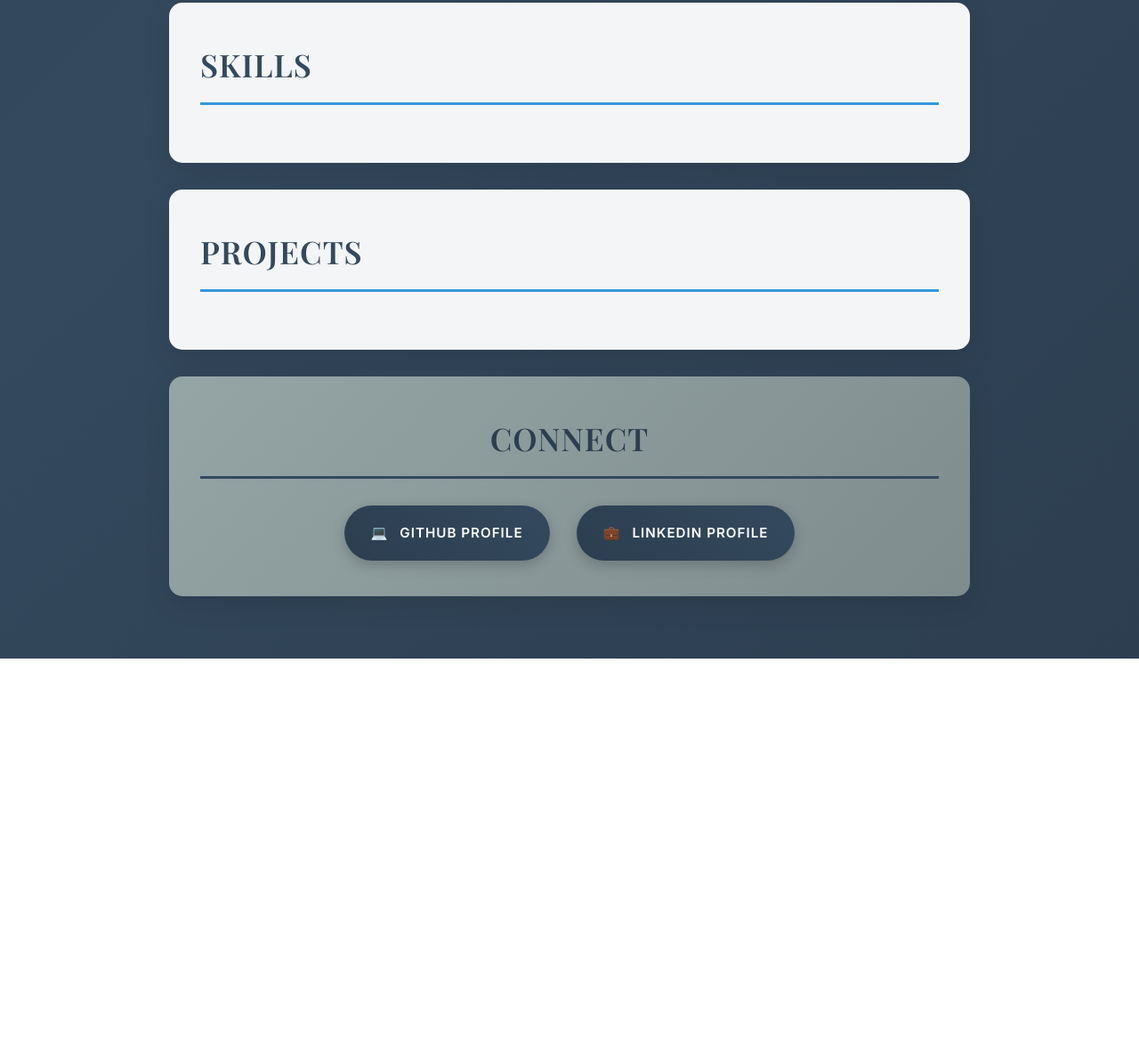
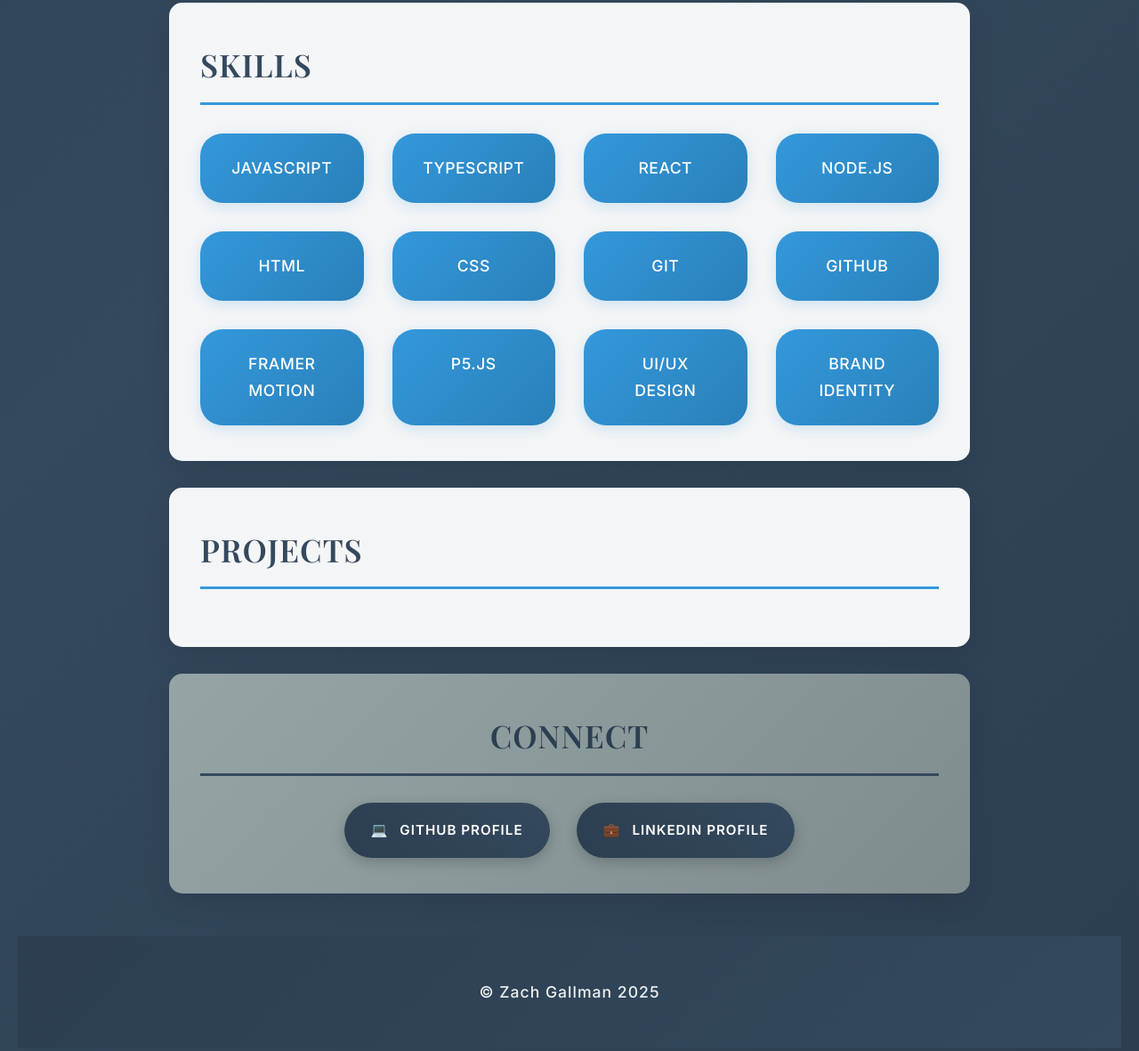
Before and after one commit to zdotg/zach-Luna, a plain HTML site: page index.html in a window 1280 px wide. Shown: the part 1441-2622 px from the top of the page at 89% size. Before the commit the page ends 2181 px from the top, so only its background shows below. Drawn offline with nearby package versions, Linux system fonts and the light colour scheme.

Commit message:
js added, created footer and skills

```diff
--- a/css/index.css
+++ b/css/index.css
@@ -205,8 +205,33 @@ section h2 {
 }
 
 /* Skills Section */
-#skills {
-    background: rgba(255, 255, 255, 0.95);
+#skills ul {
+    display: grid;
+    grid-template-columns: repeat(auto-fit, minmax(200px, 1fr));
+    gap: 1rem;
+    list-style: none;
+    padding: 0;
+    margin-top: 2rem;
+}
+
+#skills li {
+    background: linear-gradient(135deg, #3498db, #2980b9);
+    color: white;
+    padding: 1rem 1.5rem;
+    border-radius: 25px;
+    text-align: center;
+    font-weight: 500;
+    font-size: 0.95rem;
+    transition: all 0.3s ease;
+    box-shadow: 0 4px 15px rgba(52, 152, 219, 0.2);
+    text-transform: uppercase;
+    letter-spacing: 0.5px;
+}
+
+#skills li:hover {
+    transform: translateY(-3px);
+    box-shadow: 0 6px 20px rgba(52, 152, 219, 0.3);
+    background: linear-gradient(135deg, #2980b9, #34495e);
 }
 
 /* Projects Section */
@@ -276,6 +301,22 @@ section h2 {
     margin-right: 8px;
 }
 
+/* Footer Styling */
+footer {
+    background: linear-gradient(135deg, #2c3e50 0%, #34495e 100%);
+    color: #ecf0f1;
+    text-align: center;
+    padding: 2rem;
+    margin-top: 3rem;
+}
+
+footer p {
+    margin: 0;
+    font-size: 1rem;
+    font-weight: 500;
+    letter-spacing: 1px;
+
+}
 /* Responsive Design */
 @media (max-width: 768px) {
     body {
@@ -362,6 +403,43 @@ section h2 {
     }
 }
 
+/* Responsive Adjustments for Skills */
+    @media screen and (min-width: 768px) {
+    #skills ul {
+        grid-template-columns: repeat(auto-fit, minmax(180px, 1fr));
+        gap: 1.5rem;
+    }
+
+    #skills li {
+        padding: 1.2rem 1.5rem;
+        font-size: 1rem;
+    }
+
+    footer {
+        padding: 2.5rem;
+    }
+
+    footer p {
+        font-size: 1.1rem;
+    }
+}
+
+@media screen and (min-width: 1024px) {
+    #skills ul {
+        grid-template-columns: repeat(4, 1fr);
+        gap: 2rem;
+    }
+
+    #skills li {
+        padding: 1.5rem 2rem;
+        font-size: 1.1rem;
+    }
+
+    footer {
+        padding: 3rem;
+    }
+}
+
 /* Accessibility */
 @media (prefers-reduced-motion: reduce) {
     * {
--- a/index.html
+++ b/index.html
@@ -83,7 +83,7 @@
 
    <section id="skills">
         <h2>Skills</h2>
-        <!-- Javascript here later -->
+        <ul></ul>
     </section>
 
      <section id="projects">
@@ -104,5 +104,7 @@
             </a>
         </div>
     </section>
+
+    <script src="js/index.js"></script>
 </body>
 </html>
--- /dev/null
+++ b/js/index.js
@@ -0,0 +1,37 @@
+// Add Footer Element using DOM manipulation
+const body = document.getElementsByTagName("body")[0];
+const footer = document.createElement("footer");
+body.appendChild(footer);
+
+// Insert Copyright Text in Footer
+const today = new Date();
+const thisYear = today.getFullYear();
+const footerElement = document.querySelector("footer");
+const copyright = document.createElement("p");
+copyright.innerHTML = `© Zach Gallman ${thisYear}`;
+footerElement.appendChild(copyright);
+
+// Create List of Skills
+const skills = [
+    "JavaScript",
+    "TypeScript",
+    "React",
+    "Node.js",
+    "HTML",
+    "CSS",
+    "Git",
+    "GitHub",
+    "Framer Motion",
+    "p5.js",
+    "UI/UX Design",
+    "Brand Identity"
+];
+
+const skillsSection = document.getElementById("skills");
+const skillsList = skillsSection.querySelector("ul");
+
+for (let i = 0; i < skills.length; i++) {
+    const skill = document.createElement("li");
+    skill.innerText = skills[i];
+    skillsList.appendChild(skill);
+}
```
